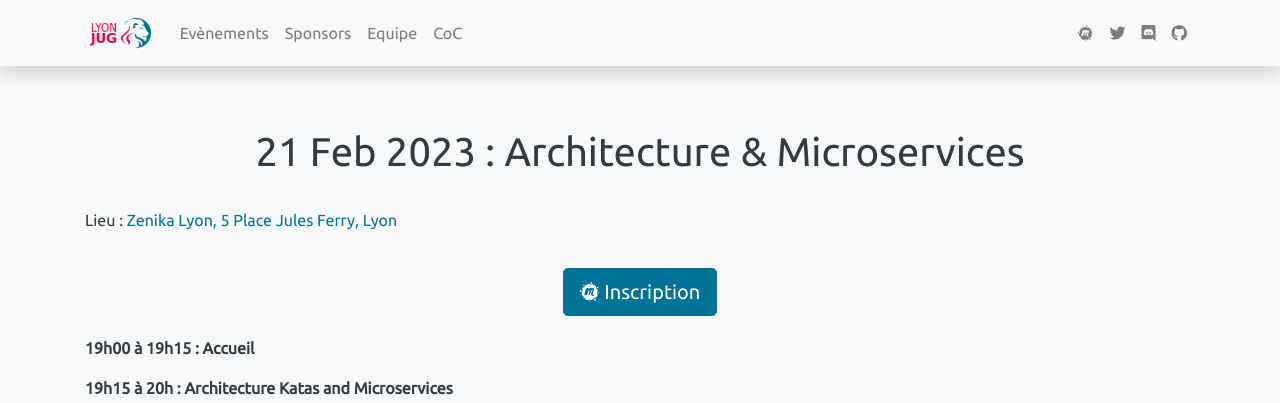
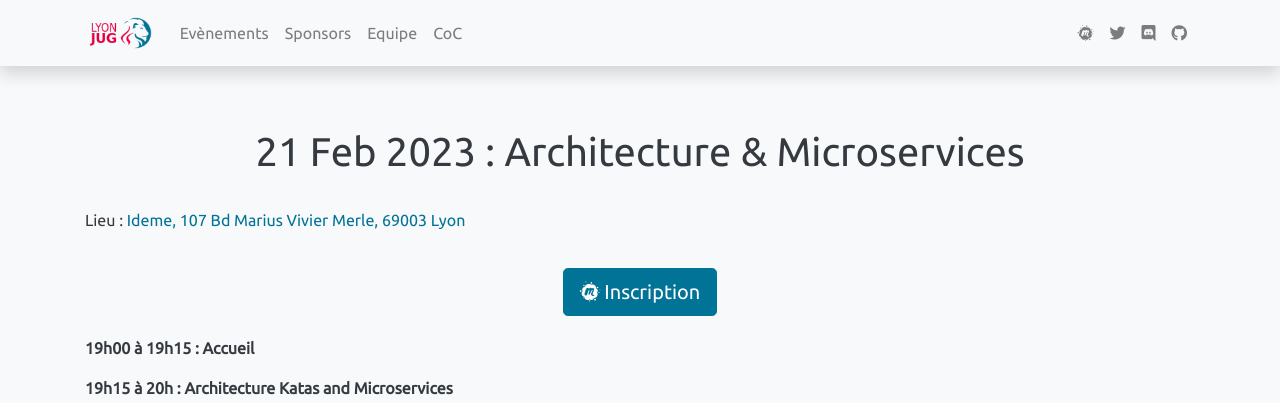
Before and after one commit to lyonjug/lyonjug.org, a Jekyll site: the page built from _posts/2023-02-21-architecture-katas-and-microservices.md, in a window 1280 px wide and 1290 px high. Shown: the top 403 px of the window. Built offline with Jekyll 4.4.1, drawn with Linux system fonts in a browser that asks for light colours.

Commit message:
changement d'adresse

```diff
--- a/_posts/2023-02-21-architecture-katas-and-microservices.md
+++ b/_posts/2023-02-21-architecture-katas-and-microservices.md
@@ -1,7 +1,7 @@
 ---
 title: "Architecture & Microservices"
-address: "Zenika Lyon, 5 Place Jules Ferry, Lyon"
-address-link: "https://g.page/zenika-lyon?share"
+address: "Ideme, 107 Bd Marius Vivier Merle, 69003 Lyon"
+address-link: "https://goo.gl/maps/bJBYQdfbt5JiFBhWA"
 meetup-event-id: "290953607"
 ---
 
```
